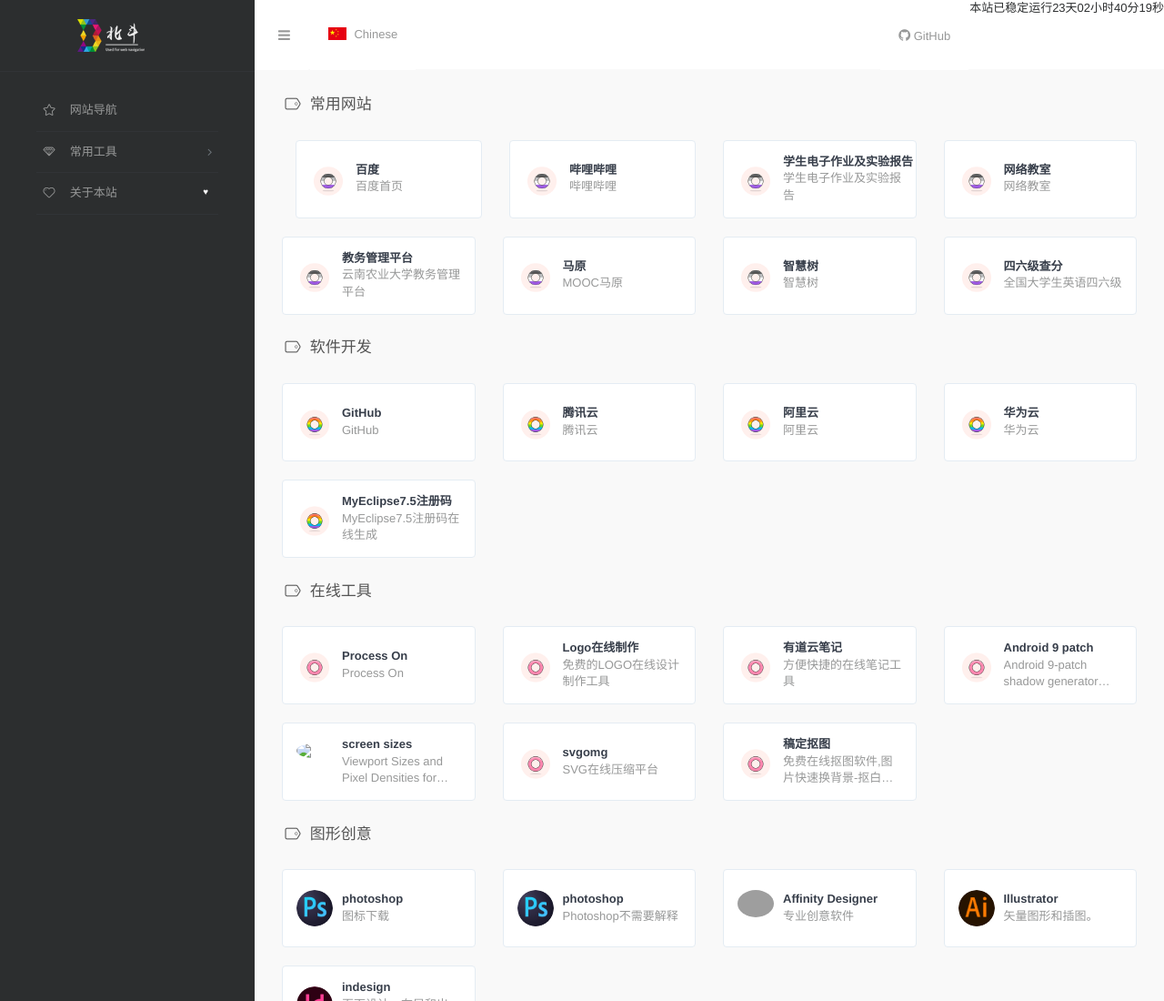
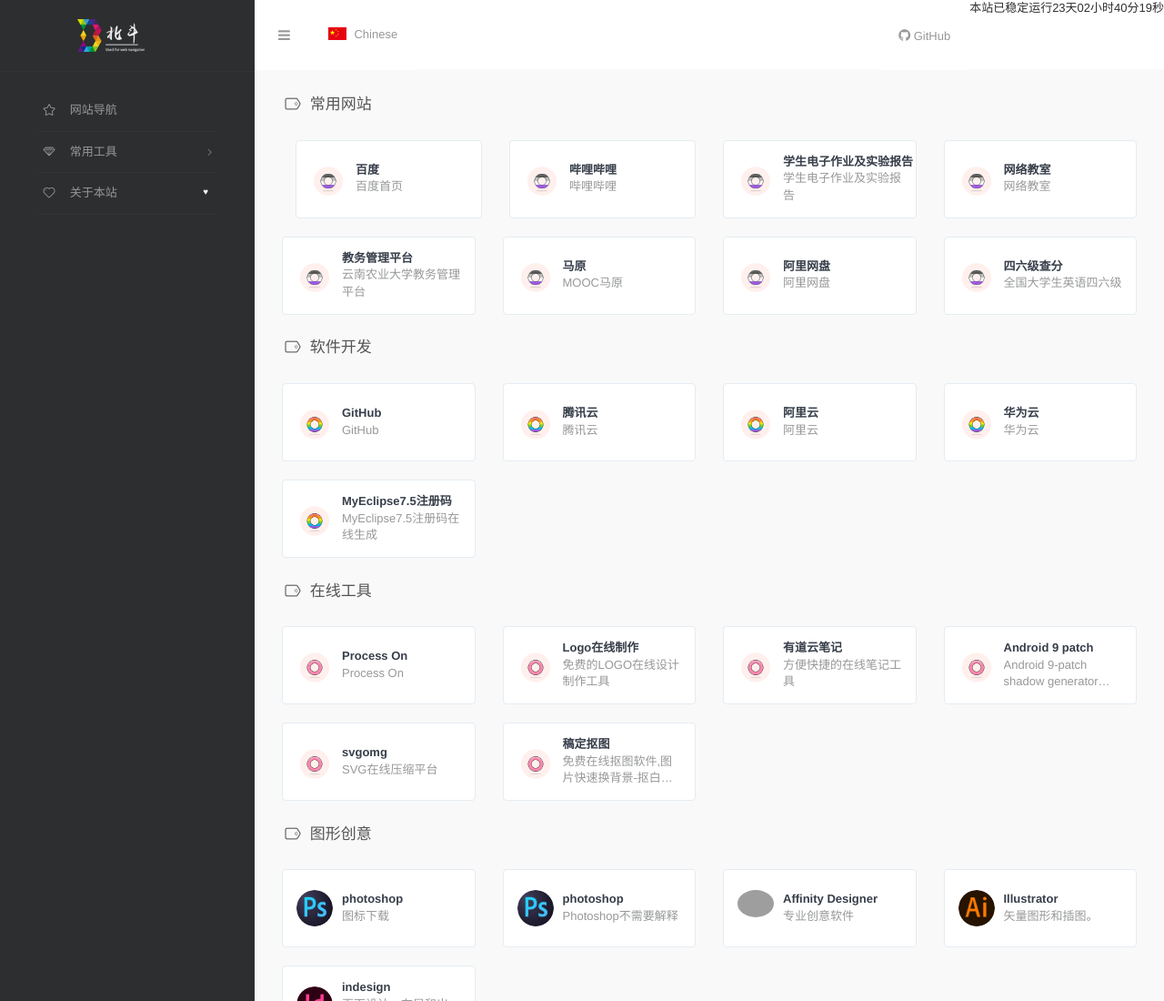
Before and after one commit to meowschang/beidou, a plain HTML site: page cn/index.html in a window 1280 px wide. Shown: the top 1100 px of the page at 91% size. Drawn offline with nearby package versions, Linux system fonts and the light colour scheme; grey boxes are pictures that could not be loaded.

Commit message:
Update index.html

```diff
--- a/cn/index.html
+++ b/cn/index.html
@@ -314,17 +314,17 @@
 
                 <div class="col-sm-3">
                     <div class="xe-widget xe-conversations box2 label-info"
-                        onclick="window.open('https://www.zhihuishu.com/', '_blank')" data-toggle="tooltip"
-                        data-placement="bottom" title="" data-original-title="智慧树">
+                        onclick="window.open('https://www.aliyundrive.com/drive', '_blank')" data-toggle="tooltip"
+                        data-placement="bottom" title="" data-original-title="阿里网盘">
                         <div class="xe-comment-entry">
                             <a class="xe-user-img">
                                 <img data-src="../assets/images/logos/cywz.png" class="lozad img-circle" width="40">
                             </a>
                             <div class="xe-comment">
                                 <a href="#" class="xe-user-name overflowClip_1">
-                                    <strong>智慧树</strong>
+                                    <strong>阿里网盘</strong>
                                 </a>
-                                <p class="overflowClip_2">智慧树</p>
+                                <p class="overflowClip_2">阿里网盘</p>
                             </div>
                         </div>
                     </div>
@@ -545,26 +545,6 @@
                                 </a>
                                 <p class="overflowClip_2">Android 9-patch shadow generator fully customizable shadows
                                 </p>
-                            </div>
-                        </div>
-                    </div>
-                </div>
-            </div>
-            <div class="row">
-                <div class="col-sm-3">
-                    <div class="xe-widget xe-conversations box2 label-info"
-                        onclick="window.open('http://screensiz.es/', '_blank')" data-toggle="tooltip"
-                        data-placement="bottom" title="" data-original-title="http://screensiz.es/">
-                        <div class="xe-comment-entry">
-                            <a class="xe-user-img">
-                                <img data-src="../assets/images/logos/zxgjs.png" class="lozad img-circle"
-                                    width="40">
-                            </a>
-                            <div class="xe-comment">
-                                <a href="#" class="xe-user-name overflowClip_1">
-                                    <strong>screen sizes</strong>
-                                </a>
-                                <p class="overflowClip_2">Viewport Sizes and Pixel Densities for Popular Devices</p>
                             </div>
                         </div>
                     </div>
```
